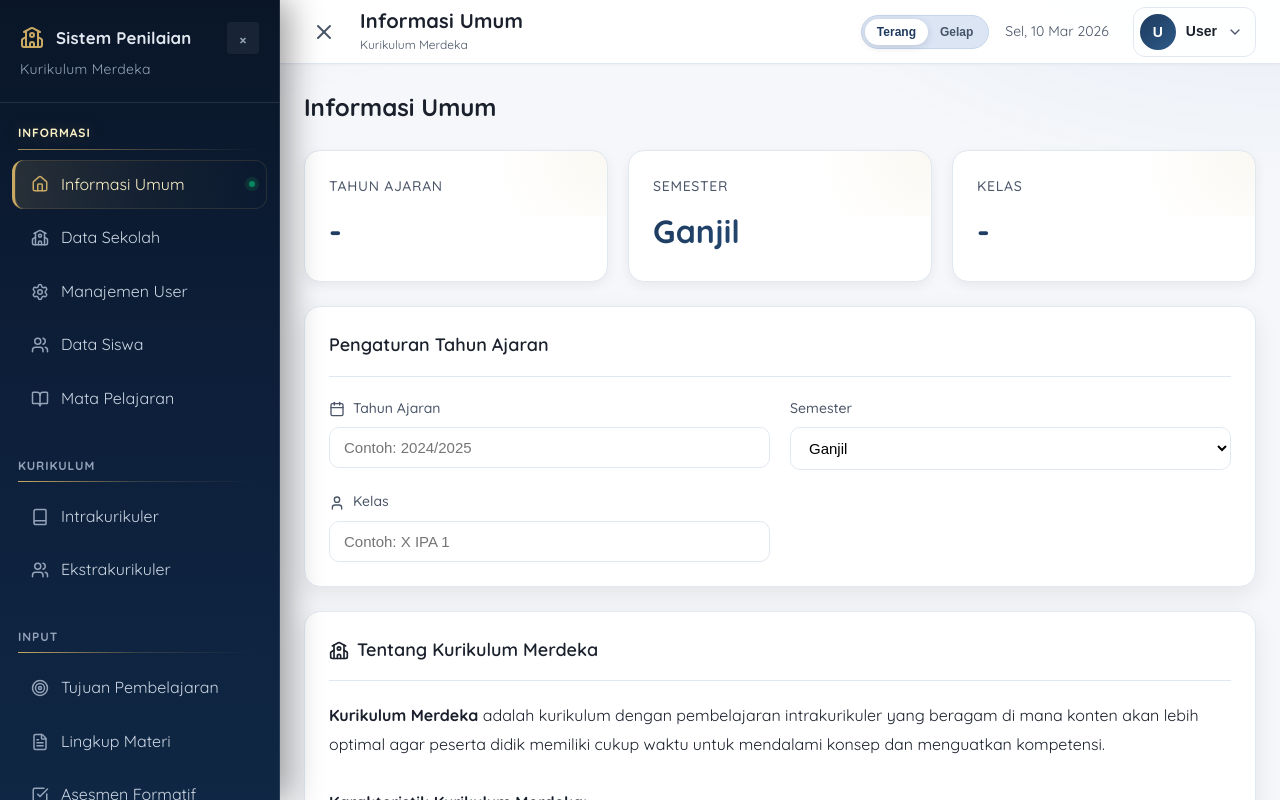
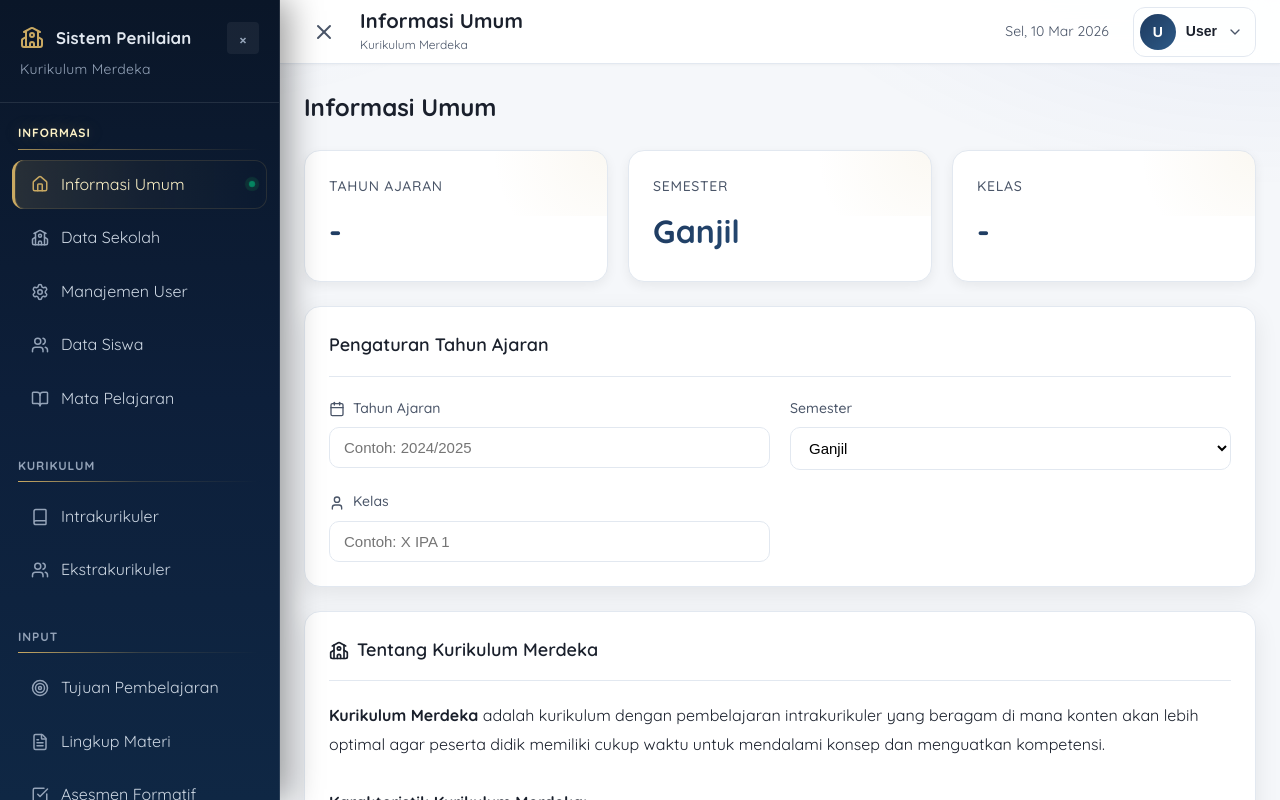
Before and after one commit to ermanjunaidi/sistem-penilaian, a React (Vite) app: page /dashboard in a window 1280 px wide. Shown: the top 800 px of the page. Built offline with nearby package versions, Linux system fonts and the light colour scheme; sample sign-in values are in the browser's storage.

Commit message:
feat: hapus fitur tema (terang/gelap) dan css terkait

```diff
--- a/src/App.css
+++ b/src/App.css
@@ -55,28 +55,6 @@ body {
   min-height: 100vh;
 }
 
-.app-container.theme-terang {
-  --primary-color: #1e3a5f;
-  --primary-dark: #0f2744;
-  --background: #f5f7fa;
-  --background-gradient: linear-gradient(135deg, #f5f7fa 0%, #e8ecf1 100%);
-  --surface: #ffffff;
-  --border-color: #e2e8f0;
-  --sidebar-bg: #0a1628;
-  --sidebar-bg-2: #0d1f3a;
-}
-
-.app-container.theme-gelap {
-  --primary-color: #2d5a87;
-  --primary-dark: #1e3a5f;
-  --background: #1a202c;
-  --background-gradient: linear-gradient(135deg, #1a202c 0%, #2d3748 100%);
-  --surface: #2d3748;
-  --border-color: #4a5568;
-  --sidebar-bg: #07101f;
-  --sidebar-bg-2: #0a1628;
-}
-
 /* Sidebar */
 .sidebar {
   width: var(--sidebar-width);
@@ -769,33 +747,6 @@ body {
   background: #fef2f2;
 }
 
-.theme-switch {
-  display: inline-flex;
-  align-items: center;
-  background: #dbe5f4;
-  border-radius: 999px;
-  padding: 3px;
-  border: 1px solid #c7d5eb;
-}
-
-.theme-btn {
-  border: none;
-  background: transparent;
-  color: #475569;
-  font-size: 0.75rem;
-  font-weight: 700;
-  padding: 6px 12px;
-  border-radius: 999px;
-  cursor: pointer;
-  transition: all 0.2s ease;
-}
-
-.theme-btn.active {
-  background: #ffffff;
-  color: var(--primary-color);
-  box-shadow: 0 2px 8px rgba(15, 31, 61, 0.14);
-}
-
 .date {
   font-size: 0.875rem;
   color: var(--text-secondary);
@@ -1317,11 +1268,6 @@ body {
     display: none;
   }
 
-  .theme-btn {
-    padding: 5px 10px;
-    font-size: 0.7rem;
-  }
-
   .stats-grid {
     grid-template-columns: repeat(2, 1fr);
     gap: 12px;
@@ -1585,11 +1531,6 @@ body {
     white-space: nowrap;
     overflow: hidden;
     text-overflow: ellipsis;
-  }
-
-  .theme-switch {
-    transform: scale(0.95);
-    transform-origin: right center;
   }
 
   .table {
--- a/src/components/layout/Header.jsx
+++ b/src/components/layout/Header.jsx
@@ -23,7 +23,7 @@ const pageTitles = {
   '/dashboard/profile': 'Profile Saya',
 };
 
-export default function Header({ onToggleSidebar, isSidebarOpen, colorTheme, onChangeColorTheme }) {
+export default function Header({ onToggleSidebar, isSidebarOpen }) {
   const location = useLocation();
   const navigate = useNavigate();
   const [currentPage, setCurrentPage] = useState('Dashboard');
@@ -76,22 +76,6 @@ export default function Header({ onToggleSidebar, isSidebarOpen, colorTheme, onC
           <p className="header-subtitle">Kurikulum Merdeka</p>
         </div>
         <div className="header-info">
-          <div className="theme-switch" role="group" aria-label="Pilih tema warna">
-            <button
-              type="button"
-              className={`theme-btn ${colorTheme === 'terang' ? 'active' : ''}`}
-              onClick={() => onChangeColorTheme('terang')}
-            >
-              Terang
-            </button>
-            <button
-              type="button"
-              className={`theme-btn ${colorTheme === 'gelap' ? 'active' : ''}`}
-              onClick={() => onChangeColorTheme('gelap')}
-            >
-              Gelap
-            </button>
-          </div>
           <span className="date">{new Date().toLocaleDateString('id-ID', {
             weekday: 'short',
             day: 'numeric',
--- a/src/components/layout/MainLayout.jsx
+++ b/src/components/layout/MainLayout.jsx
@@ -10,15 +10,10 @@ export default function MainLayout() {
     // Desktop: selalu terbuka default, Mobile: selalu tertutup default
     return isDesktop;
   });
-  const [colorTheme, setColorTheme] = useState(() => localStorage.getItem('colorTheme') || 'terang');
 
   useEffect(() => {
     localStorage.setItem('sidebarOpen', JSON.stringify(isSidebarOpen));
   }, [isSidebarOpen]);
-
-  useEffect(() => {
-    localStorage.setItem('colorTheme', colorTheme);
-  }, [colorTheme]);
 
   // Auto open sidebar saat resize ke desktop, auto close saat ke mobile
   useEffect(() => {
@@ -32,15 +27,13 @@ export default function MainLayout() {
   }, []);
 
   return (
-    <div className={`app-container ${isSidebarOpen ? 'sidebar-open' : 'sidebar-closed'} theme-${colorTheme}`}>
+    <div className={`app-container ${isSidebarOpen ? 'sidebar-open' : 'sidebar-closed'}`}>
       <div className="sidebar-overlay" onClick={() => setIsSidebarOpen(false)} />
       <Sidebar isSidebarOpen={isSidebarOpen} onToggleSidebar={() => setIsSidebarOpen(!isSidebarOpen)} />
       <div className="main-content">
         <Header
           onToggleSidebar={() => setIsSidebarOpen(!isSidebarOpen)}
           isSidebarOpen={isSidebarOpen}
-          colorTheme={colorTheme}
-          onChangeColorTheme={setColorTheme}
         />
         <main className="content">
           <Outlet />
```
